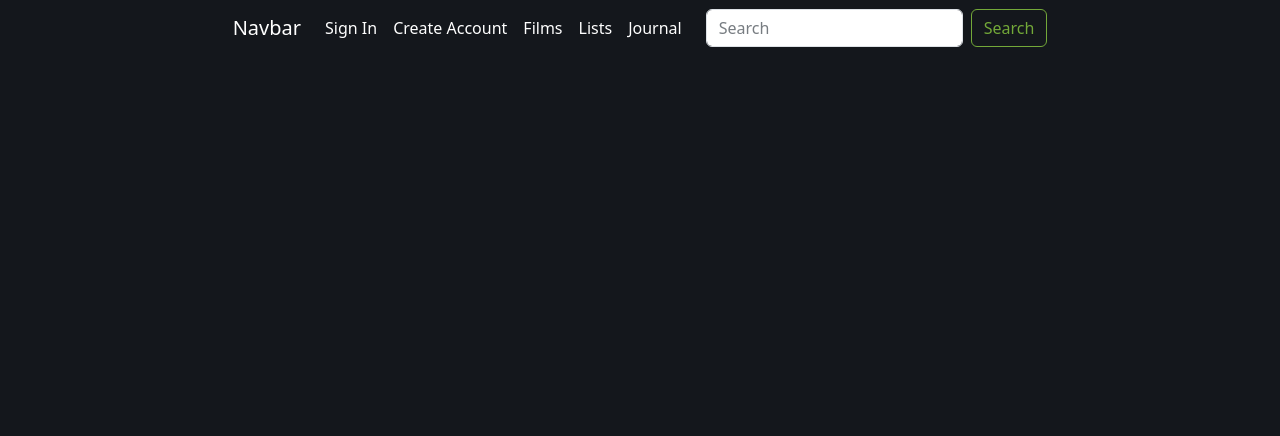
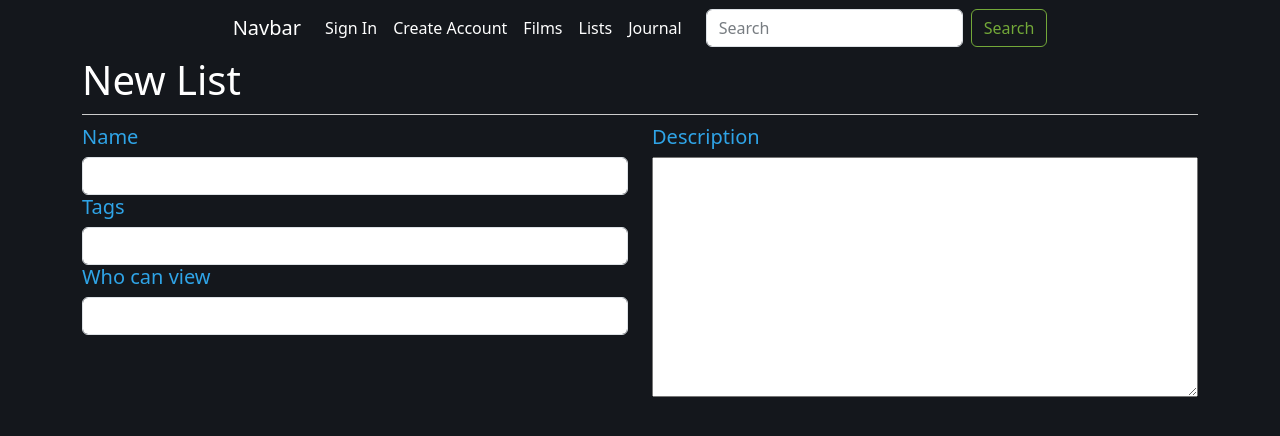
Before and after one commit to johnmartinroque/LetterboxdClone, a React (Create React App) app in the folder main/: page /list/new in a window 1280 px wide. Shown: the top 436 px of the page. Built offline with nearby package versions, Linux system fonts and the light colour scheme; no server answers.

Commit message:
newlist inputs

```diff
--- a/main/src/App.js
+++ b/main/src/App.js
@@ -8,7 +8,6 @@ import "./css/App.css";
 import DirectorDetailed from "./screens/DirectorDetailed";
 import Lists from "./screens/list/Lists";
 import NewList from "./screens/list/NewList";
-NewList;
 
 function App() {
   return (
@@ -23,6 +22,7 @@ function App() {
           <Route path="/actor/:id" element={<ActorDetailed />} />
           <Route path="/director/:id" element={<DirectorDetailed />} />
           <Route path="/lists" element={<Lists />} />
+          <Route path="/list/new" element={<NewList />} />
         </Routes>
       </Router>
     </div>
--- a/main/src/screens/list/NewList.jsx
+++ b/main/src/screens/list/NewList.jsx
@@ -1,7 +1,39 @@
 import React from "react";
+import { Col, Container, Row } from "react-bootstrap";
 
 function NewList() {
-  return <div>NewList</div>;
+  return (
+    <div>
+      <Container>
+        <Row>
+          <Col>
+            <h1 style={{ color: "white" }}>New List</h1>
+            <div
+              style={{
+                borderBottom: "1px solid #ccc",
+                marginTop: "10px",
+                marginBottom: "10px",
+              }}
+            />
+          </Col>
+        </Row>
+        <Row>
+          <Col className="d-flex flex-column">
+            <h5>Name</h5>
+            <input type="text" className="form-control" />
+            <h5>Tags</h5>
+            <input type="text" className="form-control" />
+            <h5>Who can view</h5>
+            <select className="form-control" />
+          </Col>
+          <Col className="d-flex flex-column">
+            <h5>Description</h5>
+            <textarea style={{ height: "15rem" }} />
+          </Col>
+        </Row>
+      </Container>
+    </div>
+  );
 }
 
 export default NewList;
```
